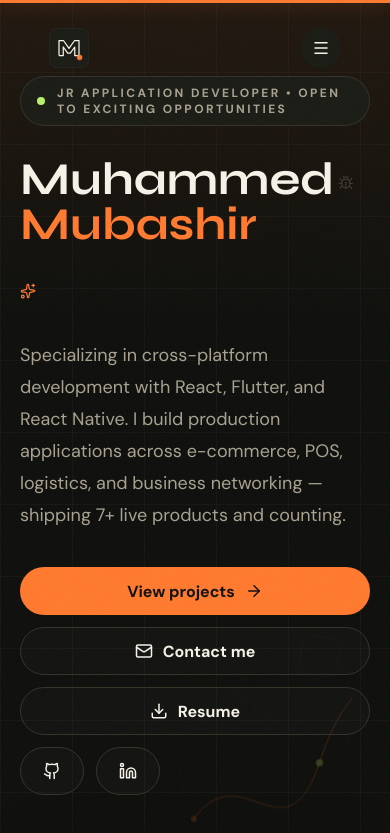
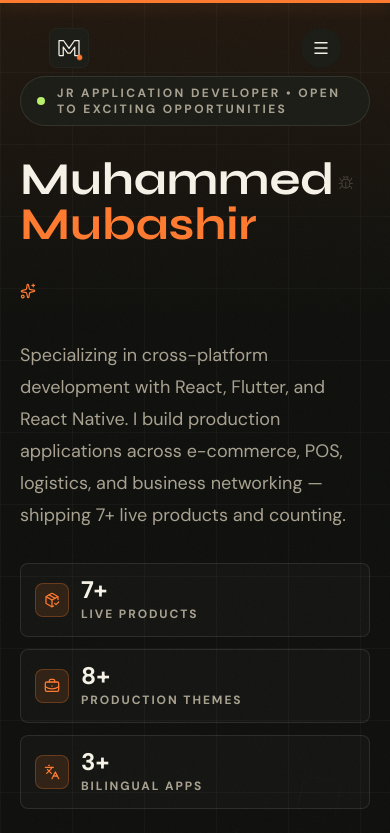
Before and after one commit to MuhammedMubashir-dev/my-portfolio, a React (Vite) app: page / in a window 390 px wide. Shown: the top 833 px of the page. Built offline with nearby package versions, Linux system fonts and the light colour scheme.

Commit message:
Improve portfolio UI polish

```diff
--- a/src/App.css
+++ b/src/App.css
@@ -1,8 +1,32 @@
 .hero-name {
   max-width: 100%;
-  overflow-wrap: normal;
+  overflow-wrap: break-word;
   font-size: 2.85rem;
   line-height: 0.98;
+}
+
+.hero-stat {
+  display: flex;
+  align-items: center;
+  gap: 12px;
+  min-width: 0;
+  border: 1px solid var(--border-soft);
+  border-radius: 8px;
+  background: rgba(246, 242, 232, 0.025);
+  padding: 14px;
+}
+
+.hero-stat-icon {
+  display: inline-flex;
+  flex: 0 0 auto;
+  align-items: center;
+  justify-content: center;
+  width: 34px;
+  height: 34px;
+  border: 1px solid rgba(255, 122, 47, 0.28);
+  border-radius: 8px;
+  background: var(--accent-dim);
+  color: var(--accent);
 }
 
 .project-card {
@@ -13,6 +37,19 @@
     transform 220ms var(--ease-out),
     border-color 220ms var(--ease-out),
     background 220ms var(--ease-out);
+}
+
+.project-expand {
+  border-radius: 999px;
+  padding: 8px 0;
+  transition:
+    color 220ms var(--ease-out),
+    gap 220ms var(--ease-out);
+}
+
+.project-expand:hover {
+  gap: 12px;
+  color: var(--accent-strong);
 }
 
 .project-card::before,
--- a/src/components/shared/Bug.jsx
+++ b/src/components/shared/Bug.jsx
@@ -1,6 +1,6 @@
 import { motion } from "framer-motion"
 import { Bug as BugIcon } from "lucide-react"
-import { useBugContext } from "../../context/BugContext"
+import useBugContext from "../../context/useBugContext"
 
 export default function Bug({ id, className = "" }) {
   const { squashedBugs, squashBug } = useBugContext()
--- a/src/components/shared/BugCelebration.jsx
+++ b/src/components/shared/BugCelebration.jsx
@@ -1,59 +1,59 @@
 import { motion, AnimatePresence } from "framer-motion"
 import { CheckCircle2, X } from "lucide-react"
-import { useEffect, useState } from "react"
-import { useBugContext } from "../../context/BugContext"
+import { useState } from "react"
+import useBugContext from "../../context/useBugContext"
 
-// A simple confetti particle generator using Framer Motion
+const colors = ["#FF7A2F", "#10B981", "#61dafb", "#E5E7EB"]
+
+const particles = Array.from({ length: 50 }, (_, index) => {
+  const seed = index + 1
+
+  return {
+    id: index,
+    x: (seed * 37) % 100,
+    y: (seed * 53) % 100,
+    scale: 0.5 + ((seed * 17) % 50) / 100,
+    color: colors[seed % colors.length],
+    delay: ((seed * 7) % 50) / 100,
+    duration: 2 + ((seed * 11) % 20) / 10,
+  }
+})
+
 function Confetti() {
-  const particles = Array.from({ length: 50 })
-
   return (
     <div className="absolute inset-0 overflow-hidden pointer-events-none">
-      {particles.map((_, i) => {
-        const randomX = Math.random() * 100
-        const randomY = Math.random() * 100
-        const randomScale = Math.random() * 0.5 + 0.5
-        const randomColor = ["#FF7A2F", "#10B981", "#61dafb", "#E5E7EB"][Math.floor(Math.random() * 4)]
-        const randomDelay = Math.random() * 0.5
-
-        return (
+      {particles.map((particle) => (
         <motion.div
-            key={i}
+          key={particle.id}
           initial={{
             x: "50vw",
             y: "100vh",
             scale: 0,
-              opacity: 1
+            opacity: 1,
           }}
           animate={{
-              x: `${randomX}vw`,
-              y: `${randomY}vh`,
-              scale: randomScale,
-              opacity: [1, 1, 0]
+            x: `${particle.x}vw`,
+            y: `${particle.y}vh`,
+            scale: particle.scale,
+            opacity: [1, 1, 0],
           }}
           transition={{
-              duration: 2 + Math.random() * 2,
-              delay: randomDelay,
-              ease: "easeOut"
+            duration: particle.duration,
+            delay: particle.delay,
+            ease: "easeOut",
           }}
           className="absolute w-3 h-3 rounded-sm"
-            style={{ backgroundColor: randomColor }}
+          style={{ backgroundColor: particle.color }}
         />
-        )
-      })}
+      ))}
     </div>
   )
 }
 
 export default function BugCelebration() {
   const { squashedBugs, totalBugs } = useBugContext()
-  const [show, setShow] = useState(false)
-
-  useEffect(() => {
-    if (squashedBugs.length === totalBugs) {
-      setShow(true)
-    }
-  }, [squashedBugs.length, totalBugs])
+  const [dismissed, setDismissed] = useState(false)
+  const show = squashedBugs.length === totalBugs && !dismissed
 
   return (
     <AnimatePresence>
@@ -112,7 +112,7 @@ export default function BugCelebration() {
               initial={{ opacity: 0 }}
               animate={{ opacity: 1 }}
               transition={{ delay: 2 }}
-              onClick={() => setShow(false)}
+              onClick={() => setDismissed(true)}
               className="mt-12 inline-flex items-center gap-2 rounded-full border border-[var(--border-soft)] bg-[var(--surface)] px-6 py-3 text-sm font-bold uppercase tracking-wider text-[var(--muted)] hover:text-white transition-colors"
             >
               <X size={16} />
--- a/src/context/BugContext.jsx
+++ b/src/context/BugContext.jsx
@@ -1,6 +1,5 @@
-import { createContext, useContext, useState, useCallback } from "react"
-
-const BugContext = createContext()
+import { useCallback, useState } from "react"
+import { BugContext } from "./BugContextValue"
 
 export function BugProvider({ children }) {
   const [squashedBugs, setSquashedBugs] = useState([])
@@ -20,11 +19,3 @@ export function BugProvider({ children }) {
     </BugContext.Provider>
   )
 }
-
-export function useBugContext() {
-  const context = useContext(BugContext)
-  if (!context) {
-    throw new Error("useBugContext must be used within a BugProvider")
-  }
-  return context
-}
--- /dev/null
+++ b/src/context/BugContextValue.js
@@ -0,0 +1,3 @@
+import { createContext } from "react"
+
+export const BugContext = createContext(null)
--- /dev/null
+++ b/src/context/useBugContext.js
@@ -0,0 +1,10 @@
+import { useContext } from "react"
+import { BugContext } from "./BugContextValue"
+
+export default function useBugContext() {
+  const context = useContext(BugContext)
+  if (!context) {
+    throw new Error("useBugContext must be used within a BugProvider")
+  }
+  return context
+}
--- a/src/index.css
+++ b/src/index.css
@@ -230,11 +230,18 @@ button {
   border-radius: 999px;
   padding: 0 22px;
   font-weight: 700;
+  text-align: center;
+  overflow-wrap: anywhere;
   transition:
     transform 220ms var(--ease-out),
     border-color 220ms var(--ease-out),
     background 220ms var(--ease-out),
     color 220ms var(--ease-out);
+}
+
+.button-icon {
+  width: 48px;
+  padding-inline: 0;
 }
 
 .button-primary {
@@ -268,6 +275,7 @@ button {
   color: var(--muted);
   font-size: 0.75rem;
   line-height: 1;
+  overflow-wrap: anywhere;
 }
 
 .filter-chip {
@@ -283,11 +291,28 @@ button {
   font-weight: 700;
   letter-spacing: 0.12em;
   text-transform: uppercase;
+  white-space: nowrap;
   transition:
     transform 220ms var(--ease-out),
     border-color 220ms var(--ease-out),
     background 220ms var(--ease-out),
     color 220ms var(--ease-out);
+}
+
+@media (max-width: 420px) {
+  .button-primary,
+  .button-secondary {
+    width: 100%;
+  }
+
+  .button-icon {
+    width: 48px;
+    flex: 1 1 48px;
+  }
+
+  .chip {
+    line-height: 1.25;
+  }
 }
 
 .filter-chip:hover {
--- a/src/sections/Contact/Contact.jsx
+++ b/src/sections/Contact/Contact.jsx
@@ -39,9 +39,9 @@ const fitItems = [
 export default function Contact() {
   const [copied, setCopied] = useState(false)
 
-  const handleCopyEmail = (e) => {
+  const handleCopyEmail = async (e) => {
     e.preventDefault()
-    navigator.clipboard.writeText("muhammedmubashirwork@gmail.com")
+    await navigator.clipboard?.writeText("muhammedmubashirwork@gmail.com")
     setCopied(true)
     setTimeout(() => setCopied(false), 2500)
   }
@@ -119,9 +119,11 @@ export default function Contact() {
                     if (id === "email") {
                       return (
                         <button
+                          type="button"
                           key={label}
                           onClick={handleCopyEmail}
                           className="group relative flex w-full items-center justify-between gap-4 border-b border-[var(--border-soft)] py-5 text-left overflow-hidden"
+                          aria-live="polite"
                         >
                           <div className="flex min-w-0 items-center gap-4 relative z-10 bg-[var(--surface)]">
                             <span className="flex h-11 w-11 flex-none items-center justify-center rounded-lg border border-[var(--border-soft)] bg-[var(--bg-soft)] text-[var(--accent)] transition-colors group-hover:border-[var(--accent)]">
--- a/src/sections/Hero/Hero.jsx
+++ b/src/sections/Hero/Hero.jsx
@@ -1,5 +1,5 @@
 import { AnimatePresence, motion, useScroll, useTransform } from "framer-motion"
-import { Download, Github, Linkedin, Mail } from "lucide-react"
+import { BriefcaseBusiness, Download, Github, Languages, Linkedin, Mail, PackageCheck } from "lucide-react"
 import { useEffect, useState } from "react"
 import AnimatedArrow from "../../components/svg/AnimatedArrow"
 import AnimatedSparkle from "../../components/svg/AnimatedSparkle"
@@ -21,6 +21,24 @@ const techStack = [
   "React Native",
   "REST APIs",
   "Tailwind",
+]
+
+const heroStats = [
+  {
+    value: "7+",
+    label: "Live products",
+    icon: PackageCheck,
+  },
+  {
+    value: "8+",
+    label: "Production themes",
+    icon: BriefcaseBusiness,
+  },
+  {
+    value: "3+",
+    label: "Bilingual apps",
+    icon: Languages,
+  },
 ]
 
 function TerminalEffect({ style }) {
@@ -58,7 +76,7 @@ function TerminalEffect({ style }) {
         duration: 0.7,
         ease: [0.16, 1, 0.3, 1],
       }}
-      className="surface-panel min-w-0 lg:col-span-5 xl:ml-4 overflow-hidden flex flex-col font-mono text-sm shadow-2xl rounded-xl"
+      className="surface-panel min-w-0 lg:col-span-5 xl:ml-4 overflow-hidden flex flex-col font-mono text-sm shadow-2xl rounded-lg"
     >
       {/* Mac Header */}
       <div className="flex items-center gap-2 px-4 py-3 bg-[rgba(246,242,232,0.03)] border-b border-[var(--border-soft)]">
@@ -212,6 +230,22 @@ export default function Hero() {
               Specializing in cross-platform development with React, Flutter, and React Native. I build production applications across e-commerce, POS, logistics, and business networking — shipping 7+ live products and counting.
             </p>
 
+            <div className="mt-8 grid max-w-2xl gap-3 sm:grid-cols-3">
+              {heroStats.map(({ value, label, icon: Icon }) => (
+                <div key={label} className="hero-stat">
+                  <span className="hero-stat-icon">
+                    <Icon size={16} strokeWidth={1.9} />
+                  </span>
+                  <span>
+                    <span className="block text-2xl font-bold leading-none text-[var(--text)]">{value}</span>
+                    <span className="mt-1 block text-xs font-bold uppercase tracking-[0.16em] text-[var(--muted)]">
+                      {label}
+                    </span>
+                  </span>
+                </div>
+              ))}
+            </div>
+
             <div className="mt-9 flex flex-col gap-3 sm:flex-row sm:flex-wrap">
               <a
                 href="#projects"
@@ -243,7 +277,7 @@ export default function Hero() {
                   href="https://github.com/MuhammedMubashir-dev"
                   target="_blank"
                   rel="noreferrer"
-                  className="button-secondary"
+                  className="button-secondary button-icon"
                   aria-label="GitHub Profile"
                 >
                   <Github size={18} strokeWidth={2} />
@@ -252,7 +286,7 @@ export default function Hero() {
                   href="https://www.linkedin.com/in/muhammed-mubashir-k/"
                   target="_blank"
                   rel="noreferrer"
-                  className="button-secondary"
+                  className="button-secondary button-icon"
                   aria-label="LinkedIn Profile"
                 >
                   <Linkedin size={18} strokeWidth={2} />
```
Also changed, not shown: src/sections/Projects/Projects.jsx (+14 -3 lines). Lines whose indentation alone changed are shown as unchanged.
